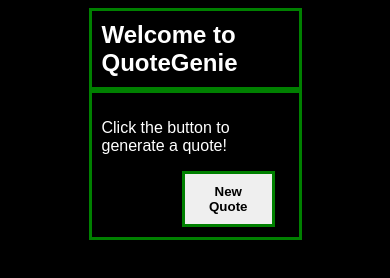
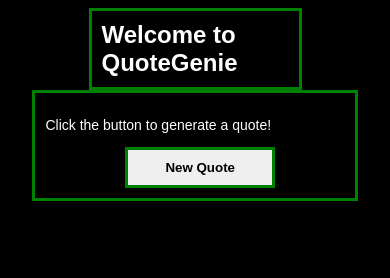
Before and after one commit to Arshh-Mansuri/Quote_Genie, a plain HTML site: page index.html in a window 390 px wide. Drawn offline with Linux system fonts and the light colour scheme.

Commit message:
Update index.html

```diff
--- a/index.html
+++ b/index.html
@@ -1,6 +1,7 @@
 <!DOCTYPE html>
 <html lang="en">
 <head>
+
     <meta charset="UTF-8">
     <meta name="viewport" content="width=device-width, initial-scale=1.0">
 
@@ -24,6 +25,13 @@
         position: relative;
         left:80px;
     }
+    @media (max-width: 600px) {
+    #quote-container {
+        width: 80%;  /* Adjust width for smaller screens */
+        font-size: 14px;  /* Adjust font size */
+    }
+}
+
 </style>
 
 
```
